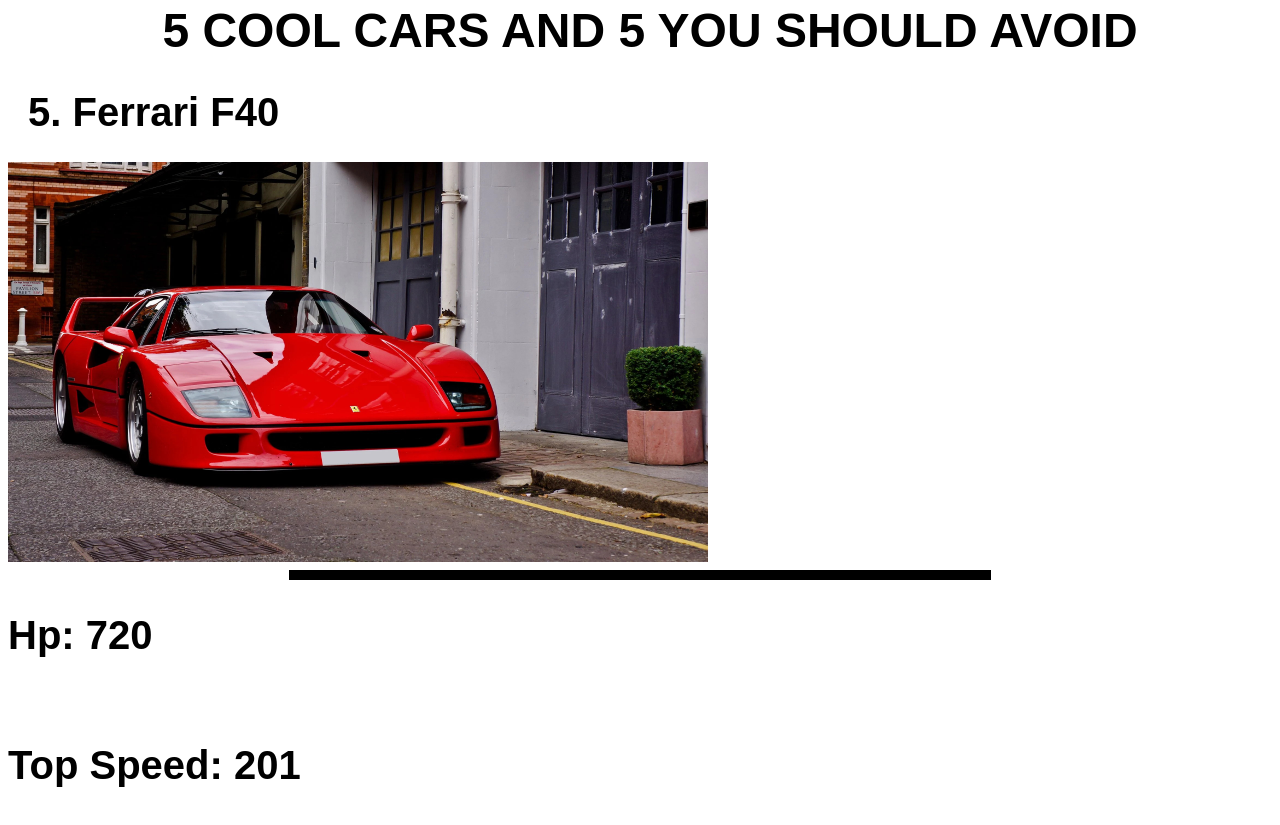
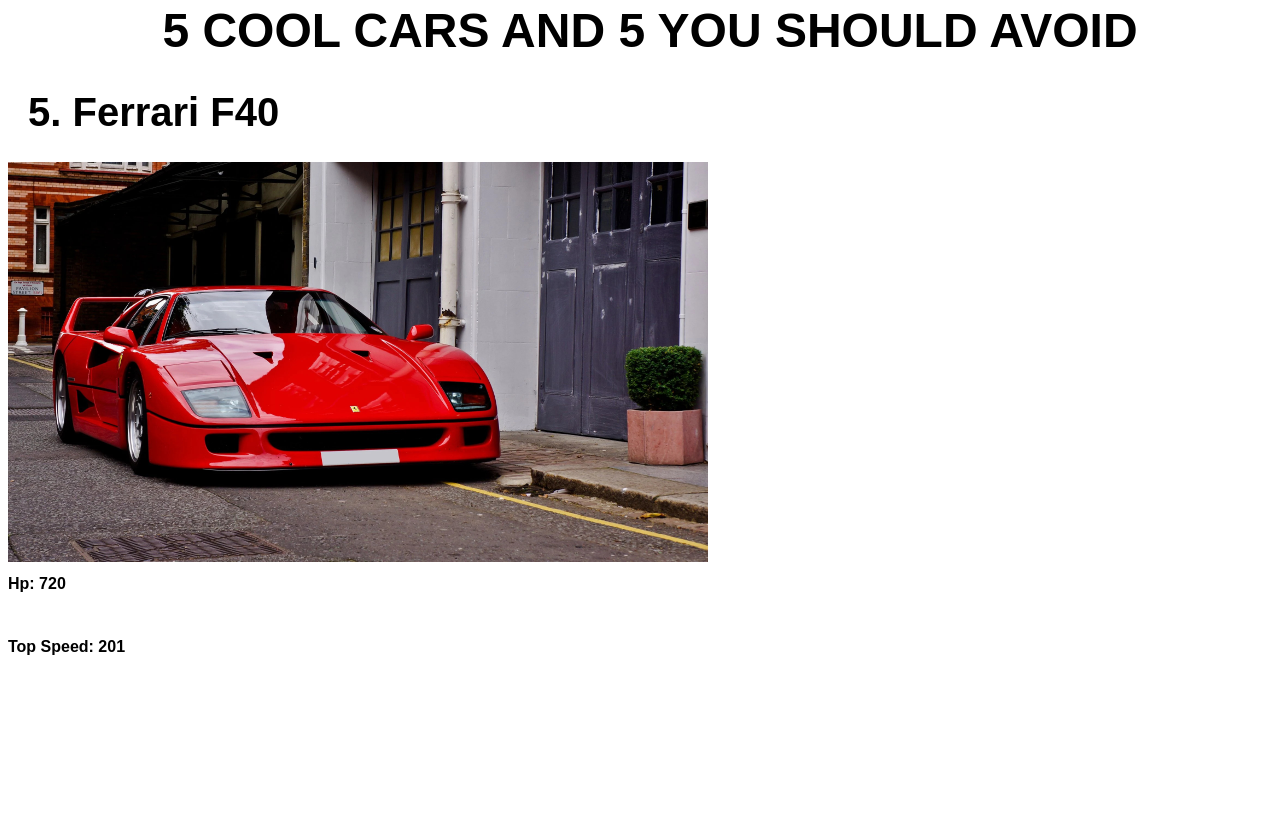
Before and after one commit to oogabooga3000/website-, a plain HTML site: page Index.html in a window 1280 px wide. Shown: the part 755-1580 px from the top of the page. After the commit the page ends 1450 px from the top, so only its background shows below. Drawn offline with Linux system fonts and the light colour scheme.

Commit message:
Update Index.html

```diff
--- a/Index.html
+++ b/Index.html
@@ -16,11 +16,8 @@
 
  <img src="ferrari2.jpg" alt="othercar" width="700" height="400">
 
-  <hr width="700px;" color="black"
-        size="10">
-
-  <h2 style="color:black;font-size:250%;font-family:Arial;">Hp: 720 </h1> <br>
-  <h2 style="color:black;font-size:250%;font-family:Arial;">Top Speed: 201 </h1> <br>
+  <h2 style="color:black;font-size:100%;font-family:Arial;">Hp: 720 </h1> <br>
+  <h2 style="color:black;font-size:100%;font-family:Arial;">Top Speed: 201 </h1> <br>
 
 
 </body>
```
